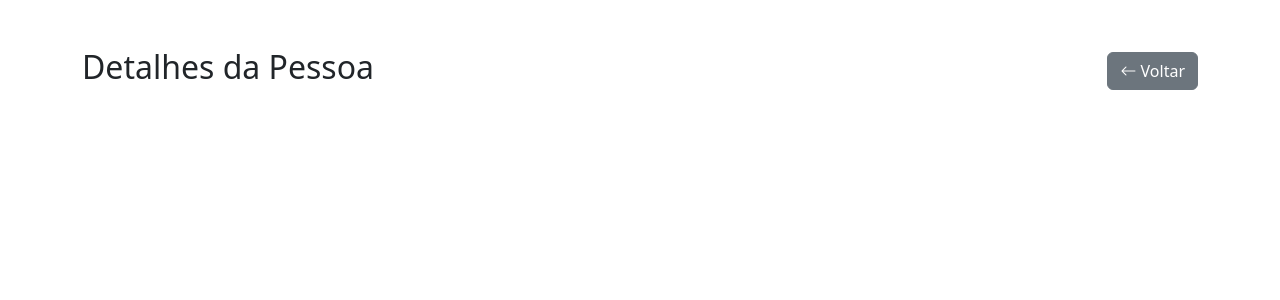
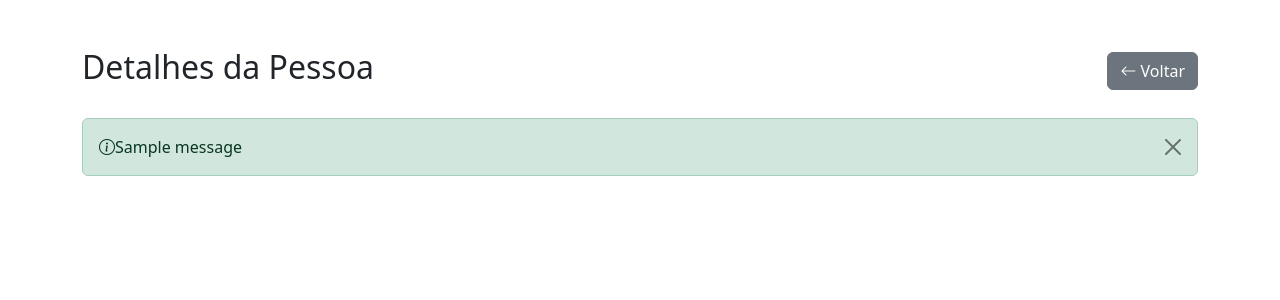
Before and after one commit to douglasinforj/app_envio_convite_email, a Django app: page /pessoa/1/ in a window 1280 px wide. Shown: the part 56-356 px from the top of the page. Run offline with Django 5.2, Linux system fonts and the light colour scheme; tables that the repository leaves empty hold one stand-in row (values such as "Sample post"); one stand-in notice (Sample message) is shown.

Commit message:
Estrutura da template detalhes (cabeçalho, mensagens de alert)

```diff
--- a/cadastro/templates/cadastro/detalhes.html
+++ b/cadastro/templates/cadastro/detalhes.html
@@ -24,20 +24,33 @@
     </nav>
 
     <div class="container mt-5">
-        <!-- Cabeçalho-->
+
+        <!-- Cabeçalho -->
         <div class="d-flex justify-content-between align-items-center mb-4">
             <h2>
-                <i class="bi bi-person-cicle"></i>
                 Detalhes da Pessoa
             </h2>
-
+            <div>
                 <a href="{% url 'cadastro:listar_pessoas' %}" class="btn btn-secondary">
                     <i class="bi bi-arrow-left"></i> Voltar
                 </a>
-
+                {% if not pessoa.convite_enviado %}
+                    <a href="{% url 'cadastro:enviar_convite' pessoa.pk %}" class="btn btn-primary">
+                        <i class="bi bi-envelope"></i> Enviar Convite
+                    </a>
+                {% endif %}
+            </div>
         </div>
 
+        <!--Mensagens de Alerta-->
+        {% if messages %}
+            {% for message in messages %}
+                <div class="alert alert-{{ message.tags }} alert-dismissible fade show" role="alert">
+                    <i class="bi bi-info-circle"></i>{{ message }}
+                    <button type="button" class="btn-close" data-bs-dismiss="alert"></button>
                 </div>
+            {% endfor %}
+        {% endif%}
 
 
 
```
Lines whose indentation alone changed are shown as unchanged.
